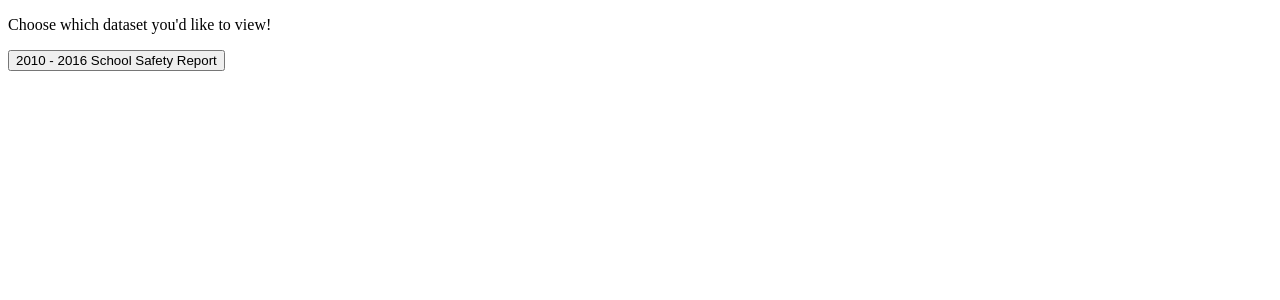
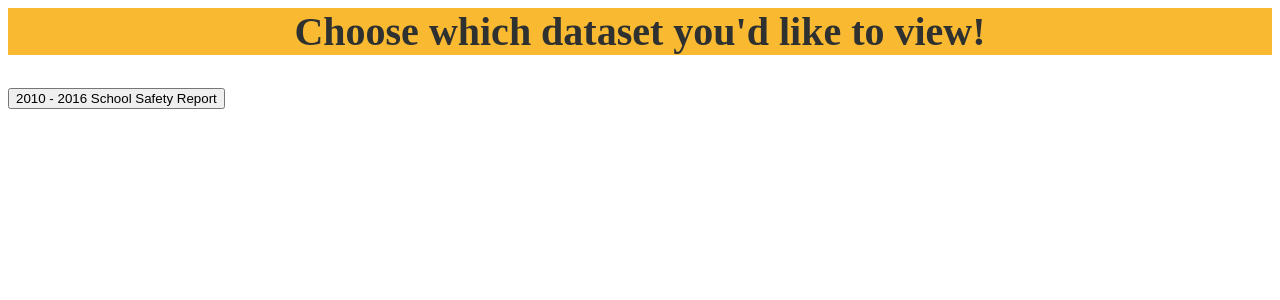
Before and after one commit to mmbredesen/know-your-school, a Flask app: page /data in a window 1280 px wide. Shown: the top 300 px of the page. Run offline with Flask 2, Linux system fonts and the light colour scheme.

Commit message:
Added CSS

```diff
--- a/templates/data.html
+++ b/templates/data.html
@@ -2,9 +2,11 @@
 <html>
     <head>
         <title>Know Your School</title>
+        <link rel="stylesheet" type="text/css" href="{{ url_for('static',filename='styles/data.css') }}">
+	    <link rel="stylesheet" href="https://cdnjs.cloudflare.com/ajax/libs/font-awesome/4.7.0/css/font-awesome.min.css">
     </head>
     <body>
-        <p>Choose which dataset you'd like to view!</p>
+        <h2>Choose which dataset you'd like to view!</h2>
         <form action="{{ url_for('school_safety') }}" method="post">
             <button>2010 - 2016 School Safety Report</button>
         </form>
```
